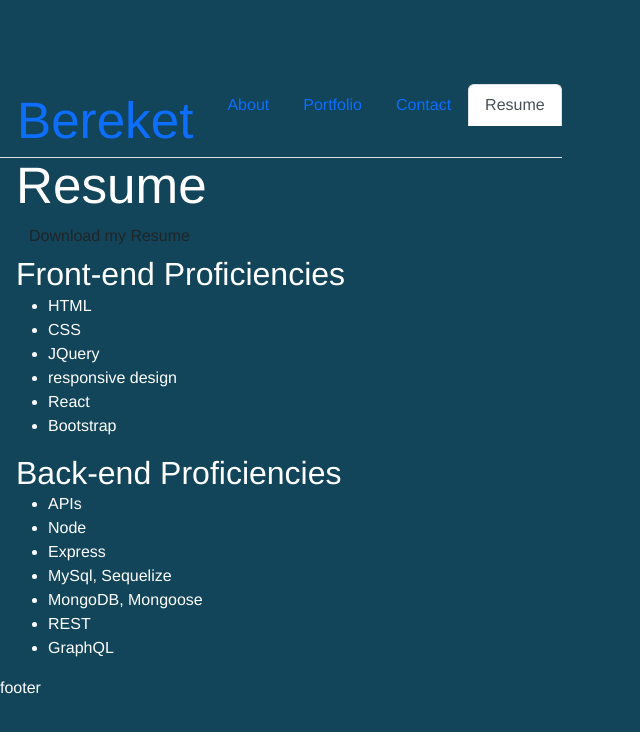
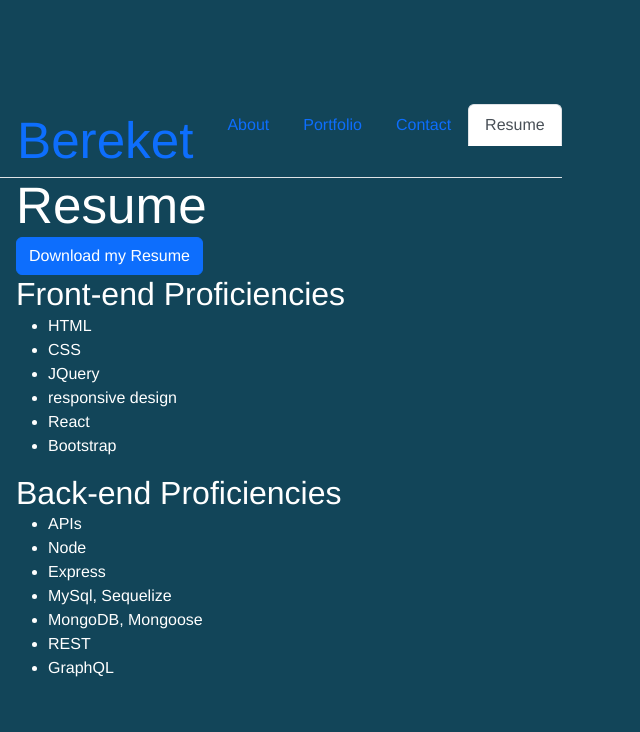
Before and after one commit to bberaki2008/react-fullstack-portfolio, a React (Vite) app: page /Resume in a window 1280 px wide. Shown: the top 732 px of the page, without its empty margins (0-640 px from the left). Built offline with nearby package versions, Linux system fonts and the light colour scheme.

Commit message:
modified footer, index.css and resume.jsx

```diff
--- a/src/components/Footer.jsx
+++ b/src/components/Footer.jsx
@@ -1,7 +1,14 @@
 function Footer() {
 
   return (
-<p>footer</p>
+    <div>
+       <span><a href="https://bespoke-capybara-7e98b6.netlify.app/" target="_blank" >
+            <i class="bi bi-linkedin"></i></a>
+        </span>
+
+
+        </div>
+
   );
 }
 
--- a/src/index.css
+++ b/src/index.css
@@ -150,6 +150,9 @@ nav {
   display: flex;
   flex-direction: row;
   flex-wrap: wrap;
+  flex-basis: 0 0 100%;
+  -ms-flex-align: start;
+  justify-content: right;
 }
 
 nav a {
--- a/src/pages/Resume.jsx
+++ b/src/pages/Resume.jsx
@@ -2,7 +2,7 @@ export default function Resume() {
   return (
     <div>
       <h1>Resume</h1>
-      <h2><button class="btn primary"><i class="fa fa-download"></i> Download my Resume</button></h2>
+      <h2><button className="btn btn-primary"><i class="fa fa-download"></i> Download my Resume</button></h2>
       <h2> Front-end Proficiencies</h2>
       <ul>
         <li>HTML</li>
```
